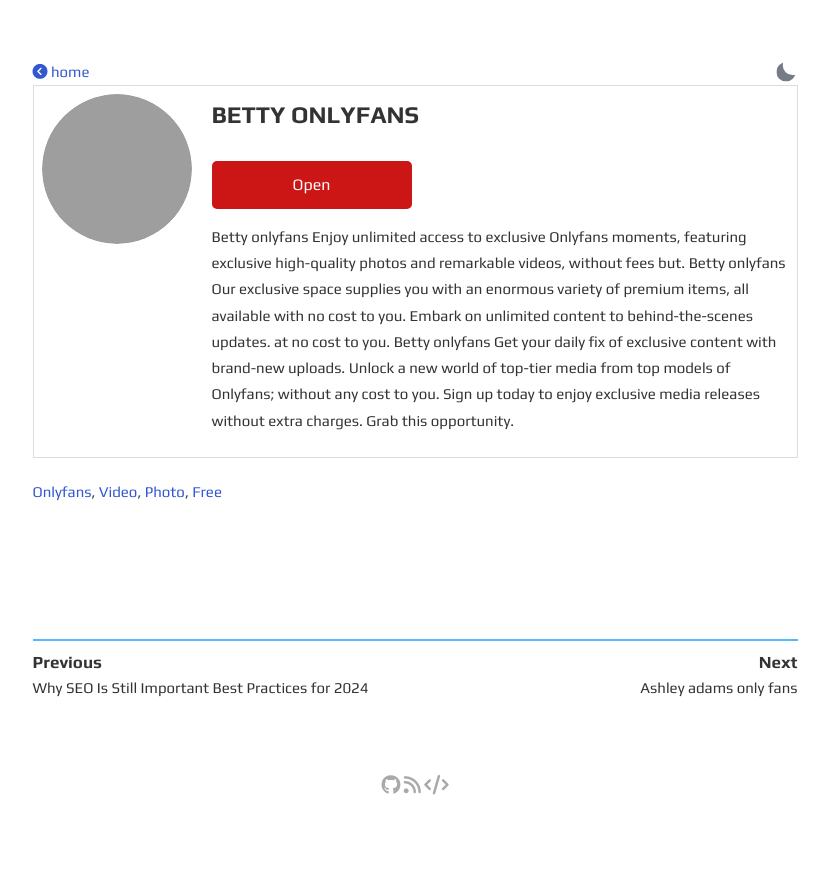
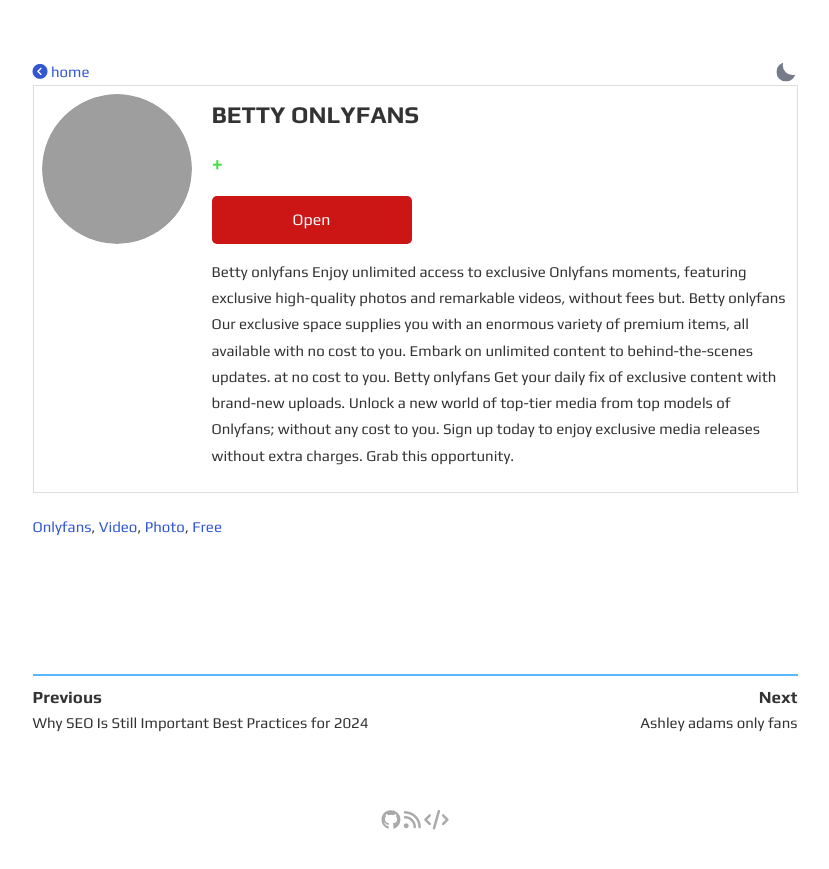
Before and after one commit to ZollaMaga/newsblog, a Jekyll site: the page built from _posts/2024-11-03-1.md, in a window 1280 px wide. Shown: the top 869 px of the page, without its empty margins (225-1054 px from the left). Built offline with Jekyll 4.4.1, drawn with Linux system fonts in a browser that asks for light colours; grey boxes are pictures that could not be loaded.

Commit message:
Update post.html

```diff
--- a/_layouts/post.html
+++ b/_layouts/post.html
@@ -19,7 +19,7 @@
         <h1 class="title">{{ page.title }}</h1>
 <div class="tg-channel-user">
   <span class="tg-user-count">{{ page.current }}</span>
-  <span class="tg-user-change">{{ page.change }}</span>
+  <span class="tg-user-change">+{{ page.change }}</span>
 </div>
 	<a class="container-link" href="">Open</a>
         <p class="container-description">{{ content }}</p>
```
